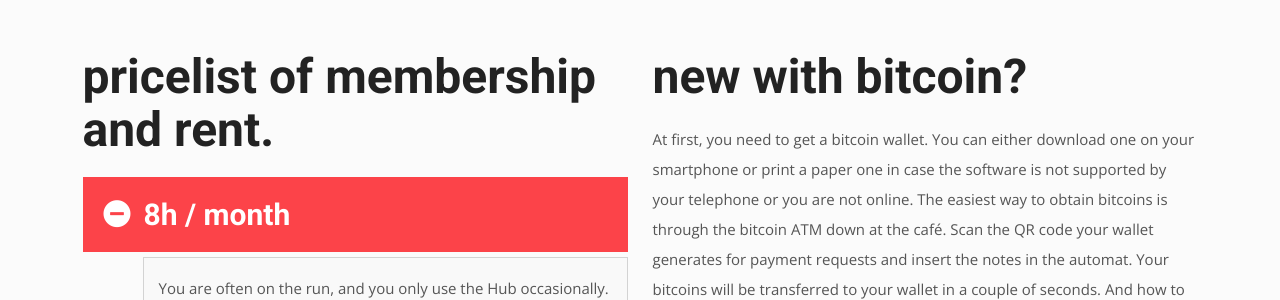
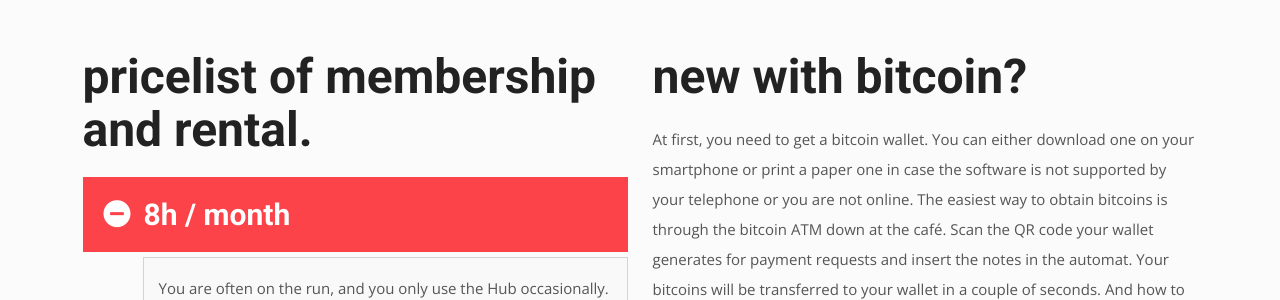
Before and after one commit to ParalelniPolis/paperhubweb, a Jekyll site: the page built from eng/index.html, in a window 1280 px wide and 900 px high, scrolled down 1940 px. Shown: the part 212-512 px from the top of the window. Built offline with Jekyll 4.4.1, drawn with Linux system fonts in a browser that asks for light colours; some web fonts are replaced; Markdown is read by kramdown in place of the engine named in the settings.

Commit message:
Update website_text.yaml

```diff
--- a/_data/website_text.yaml
+++ b/_data/website_text.yaml
@@ -157,7 +157,7 @@ black_stripe_first:
 pricelist:
     title:
         cz: ceník členství a pronájmu
-        eng: pricelist of membership and rent
+        eng: pricelist of membership and rental
     plans:
         -   time:
                 cz: "8h / měsíc"
```
